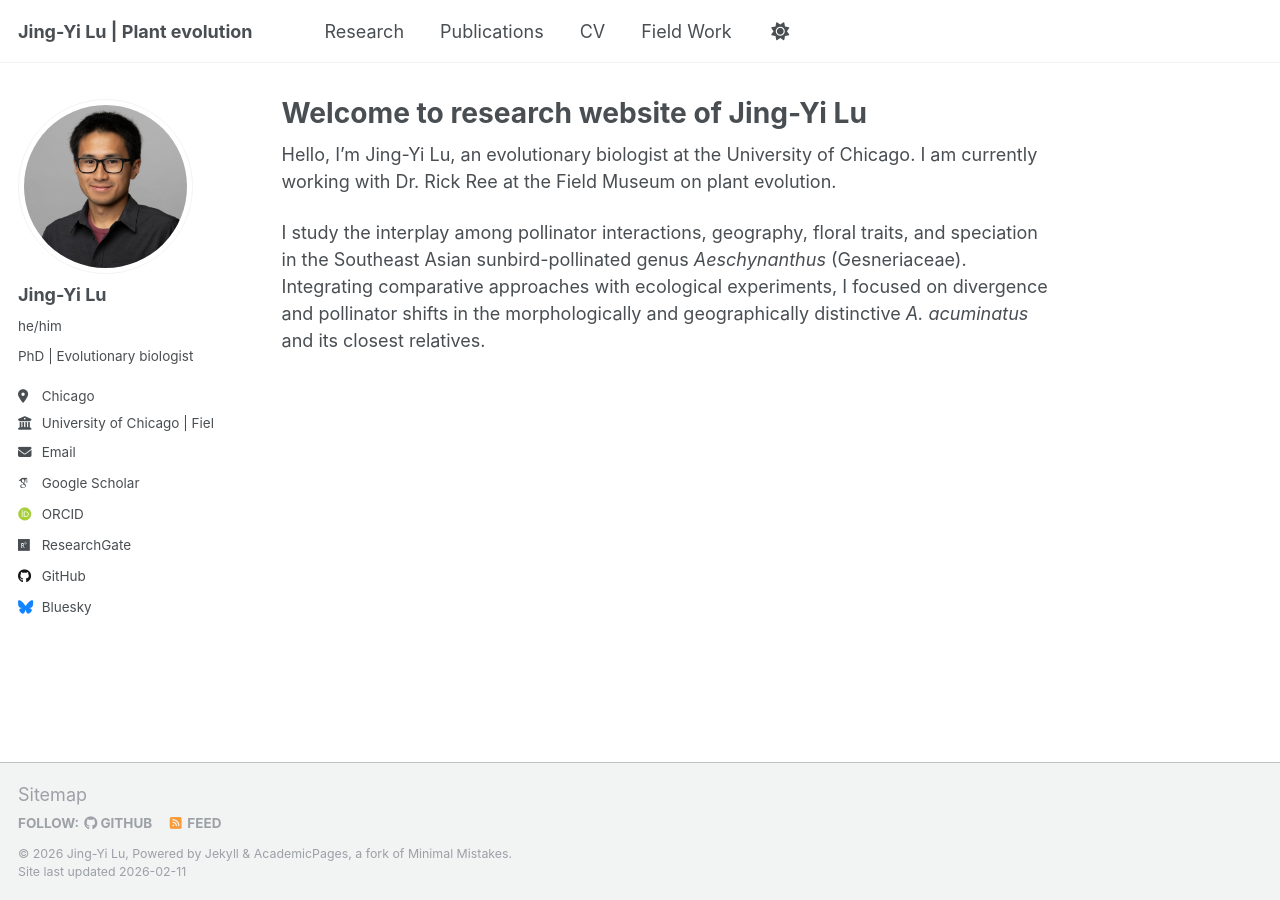
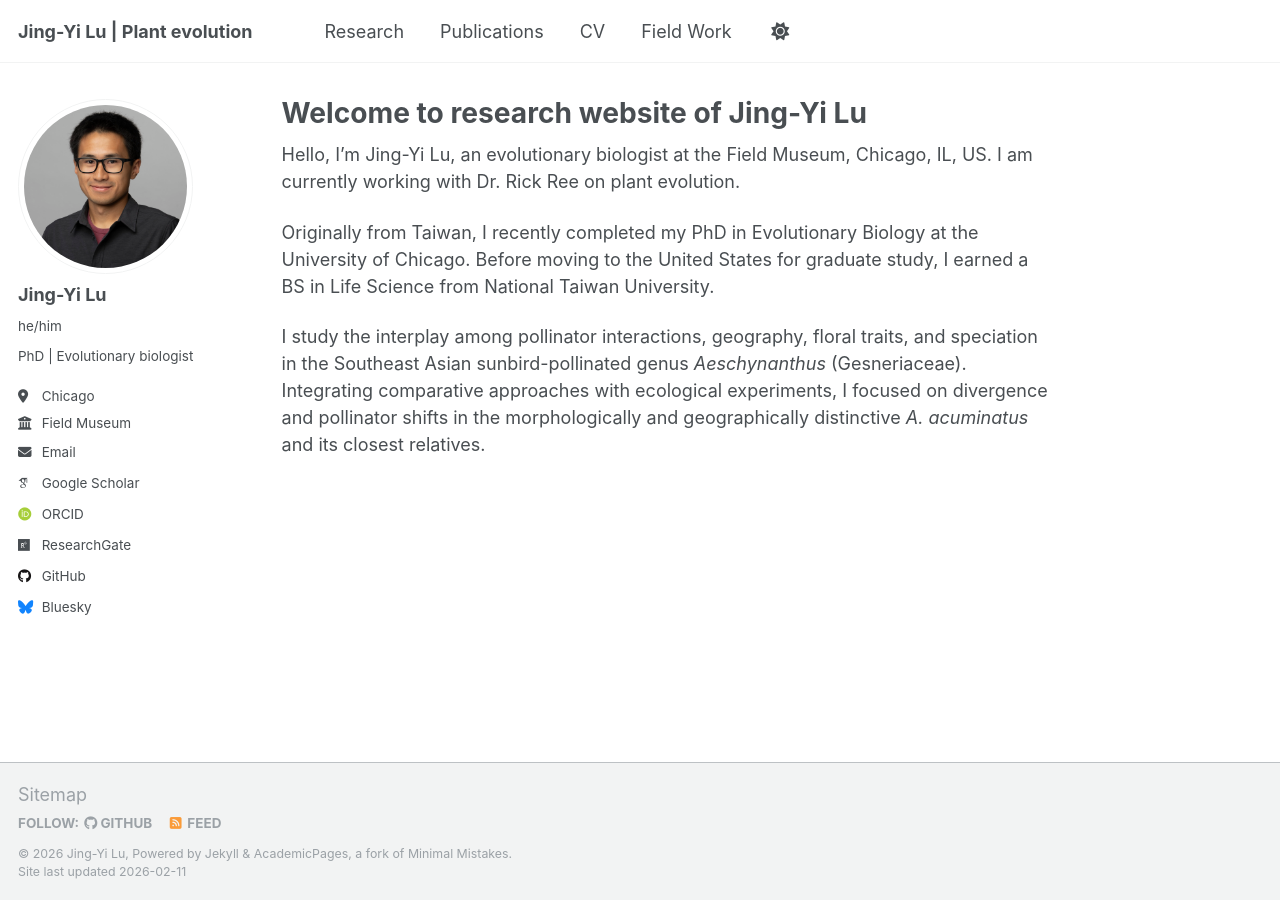
Before and after one commit to jingyilu/jingyilu.github.io, a Jekyll site: the page built from _pages/about.md, in a window 1280 px wide. Built offline with Jekyll 4.4.1, drawn with Linux system fonts in a browser that asks for light colours; some web fonts are replaced; a script that is not in the unit is left out.

Commit message:
update bio

```diff
--- a/_config.yml
+++ b/_config.yml
@@ -27,9 +27,9 @@
   pronouns         : "he/him"
   bio              : "PhD | Evolutionary biologist"
   location         : "Chicago"
-  employer         : "University of Chicago | Field Museum"
+  employer         : "Field Museum"
   uri              : # URL
-  email            : "jingyilu@uchicago.edu"
+  email            : "jing.yi.jeff.lu@gmail.com"
 
   # Academic websites
   academia         : # URL
--- a/_pages/about.md
+++ b/_pages/about.md
@@ -7,6 +7,8 @@
   - /about.html
 ---
 
-Hello, I’m Jing-Yi Lu, an evolutionary biologist at the University of Chicago. I am currently working with Dr. Rick Ree at the Field Museum on plant evolution.
+Hello, I’m Jing-Yi Lu, an evolutionary biologist at the Field Museum, Chicago, IL, US. I am currently working with Dr. Rick Ree on plant evolution.
+
+Originally from Taiwan, I recently completed my PhD in Evolutionary Biology at the University of Chicago. Before moving to the United States for graduate study, I earned a BS in Life Science from National Taiwan University.
 
 I study the interplay among pollinator interactions, geography, floral traits, and speciation in the Southeast Asian sunbird-pollinated genus _Aeschynanthus_ (Gesneriaceae). Integrating comparative approaches with ecological experiments, I focused on divergence and pollinator shifts in the morphologically and geographically distinctive _A. acuminatus_ and its closest relatives.
```
